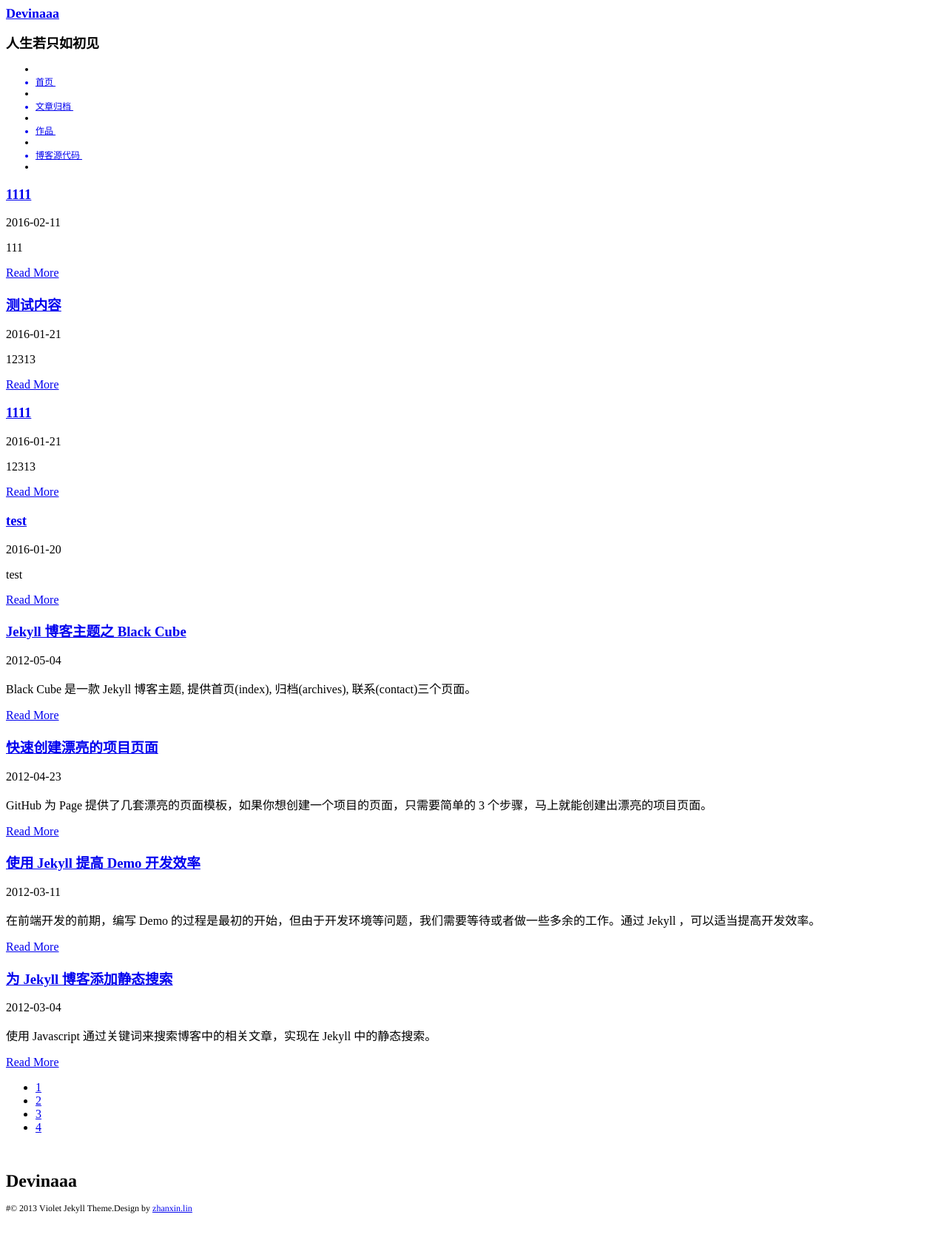
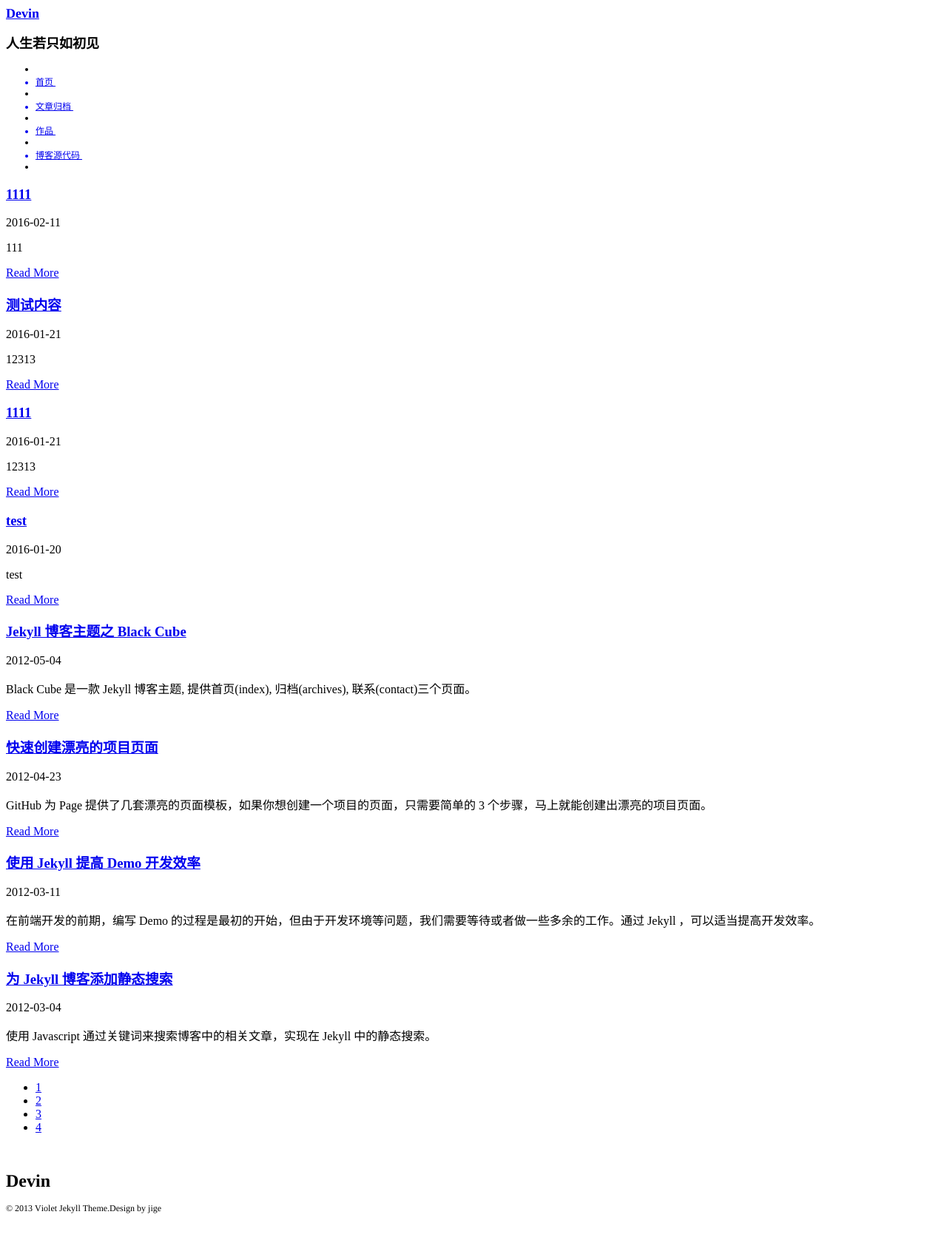
Before and after one commit to jigeDevin/jigeDevin.github.io, a Jekyll site: the page built from index.html, in a window 1280 px wide. Shown: the whole page at 74% size. Built offline with Jekyll 4.4.1, drawn with Linux system fonts in a browser that asks for light colours; the list of posts is cut into pages by our own code.

Commit message:
no message

```diff
--- a/_config.yml
+++ b/_config.yml
@@ -39,7 +39,7 @@ timezone:      null
 
 
 #站点基础配置
-title: Devinaaa
+title: Devin
 subTitle: 人生若只如初见
 description: 如果喜欢我你就打赏我吧
 url: http://jigeliang.top
--- a/_layouts/default.html
+++ b/_layouts/default.html
@@ -11,7 +11,6 @@
   <meta name="CocoaVersion" content="1348.17">
   <style type="text/css">
     p.p3 {margin: 0.0px 0.0px 0.0px 0.0px; font: 12.0px Times; color: #000000; -webkit-text-stroke: #000000}
-    p.p6 {margin: 0.0px 0.0px 12.0px 0.0px; font: 12.0px Times; color: #000000; -webkit-text-stroke: #000000}
     li.li3 {margin: 0.0px 0.0px 0.0px 0.0px; font: 12.0px Times; color: #000000; -webkit-text-stroke: #000000}
     li.li4 {margin: 0.0px 0.0px 0.0px 0.0px; font: 12.0px Times; color: #0000ee; -webkit-text-stroke: #000000}
     span.s1 {text-decoration: underline ; font-kerning: none}
@@ -19,7 +18,6 @@
     span.s3 {-webkit-text-stroke: 0px #000000}
     span.s4 {text-decoration: underline ; font-kerning: none; color: #0000ee; -webkit-text-stroke: 0px #0000ee}
     span.s5 {font-kerning: none; color: #000000}
-    span.s6 {font: 12.0px Times; text-decoration: underline ; font-kerning: none; color: #0000ee; -webkit-text-stroke: 0px #0000ee}
     ul.ul1 {list-style-type: disc}
   </style>
 </head>
@@ -34,7 +32,7 @@
 <p class="p3"><span class="s2">{{ content }}<span class="Apple-converted-space"> </span></span></p>
 <h1 style="margin: 0.0px 0.0px 16.1px 0.0px; font: 24.0px Times; color: #000000; -webkit-text-stroke: #000000"><span class="s2"><b>{{ site.title }}</b></span></h1>
 <p class="p3"><span class="s2">{% for link in site.follow %} {% endfor %}</span></p>
-<p class="p6"><span class="s2">#© 2013 Violet Jekyll Theme.Design by <a href="http://www.zhanxin.info/"><span class="s6">zhanxin.lin</span></a></span></p>
+<p class="p3"><span class="s2">© 2013 Violet Jekyll Theme.Design by jige</span></p>
 <p class="p3"><span class="s2">{% if page.comment %} {% if site.disqus.config %} {% else %} {% if site.duoshuo.config %} {% endif %} {% endif %} {% endif %}<span class="Apple-converted-space"> </span></span></p>
 </body>
 </html>
```
